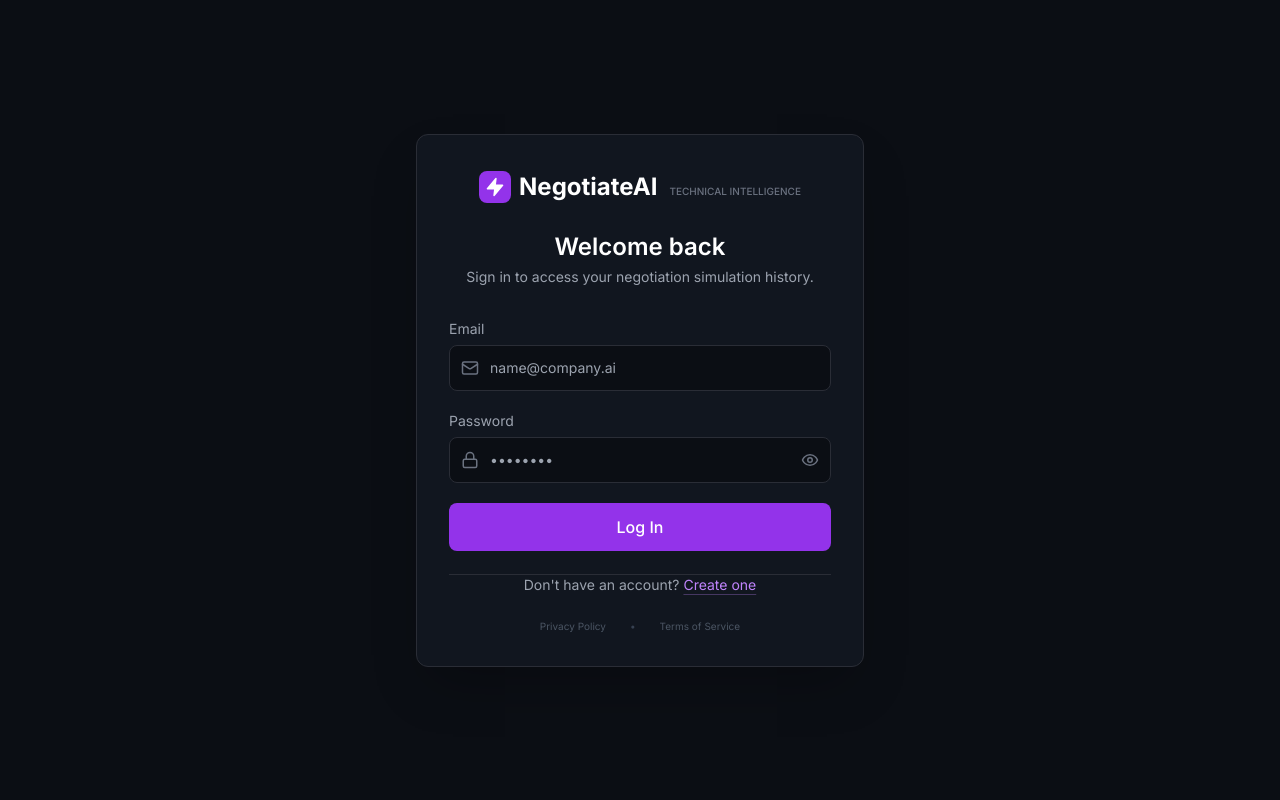
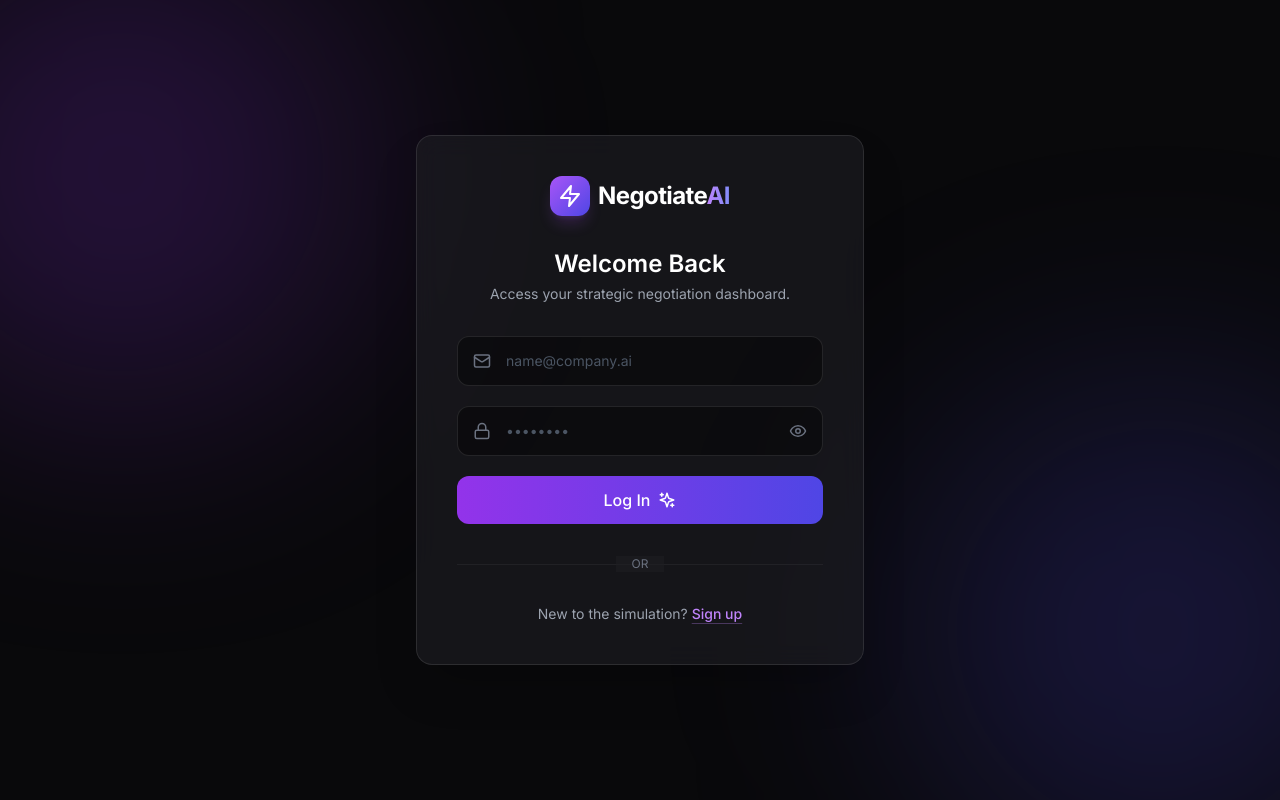
Before and after one commit to baskarvaishnavi23/multi-agent_negotiation_simulator, a React (Vite) app in the folder frontend/: page / in a window 1280 px wide. Built offline with nearby package versions, Linux system fonts and the light colour scheme.

Commit message:
Update LoginPage.jsx

```diff
--- a/frontend/src/components/LoginPage.jsx
+++ b/frontend/src/components/LoginPage.jsx
@@ -1,178 +1,115 @@
 import React, { useState } from 'react';
 import { useNavigate } from 'react-router-dom';
-import { Zap, Eye, EyeOff, Lock, Mail, User } from 'lucide-react';
+import { Zap, Eye, EyeOff, Lock, Mail, User, Sparkles } from 'lucide-react';
 
 const LoginPage = () => {
   const navigate = useNavigate();
-  const [isLogin, setIsLogin] = useState(true); // Toggle between Login and Create Account
+  const [isLogin, setIsLogin] = useState(true);
   const [showPassword, setShowPassword] = useState(false);
+  const [formData, setFormData] = useState({ name: '', email: '', password: '', confirmPassword: '' });
 
-  // Form state
-  const [formData, setFormData] = useState({
-    name: '',
-    email: '',
-    password: '',
-    confirmPassword: ''
-  });
-
-  const handleChange = (e) => {
-    setFormData({ ...formData, [e.target.name]: e.target.value });
-  };
+  const handleChange = (e) => setFormData({ ...formData, [e.target.name]: e.target.value });
 
   const handleSubmit = (e) => {
     e.preventDefault();
-    // In a real application, this is where you would call your FastAPI auth endpoint
-    console.log("Form Submitted:", formData);
-
-    // REDIRECT TO HOME PAGE (Dashboard)
     navigate('/home');
   };
 
   return (
-    <div className="min-h-screen bg-[#0B0E14] flex items-center justify-center p-4">
+    <div className="min-h-screen bg-[#09090b] flex items-center justify-center p-4 relative overflow-hidden">
 
-      <div className="w-full max-w-md bg-[#11161F] border border-[#2A2D36] rounded-xl shadow-2xl p-8">
+      {/* Ambient Background Glows */}
+      <div className="absolute top-[-10%] left-[-10%] w-[500px] h-[500px] bg-purple-600/20 rounded-full blur-[120px] pointer-events-none"></div>
+      <div className="absolute bottom-[-10%] right-[-10%] w-[500px] h-[500px] bg-indigo-600/20 rounded-full blur-[120px] pointer-events-none"></div>
 
-        {/* Header / Logo */}
-        <div className="flex items-center justify-center gap-2 mb-6 text-white font-bold text-2xl">
-          <div className="bg-purple-600 p-1.5 rounded-lg">
-            <Zap size={20} className="text-white fill-current" />
+      {/* Login Card */}
+      <div className="relative w-full max-w-md glass-panel p-8 md:p-10 z-10">
+
+        {/* Logo */}
+        <div className="flex items-center justify-center gap-2 mb-8">
+          <div className="bg-gradient-to-br from-purple-500 to-indigo-600 p-2 rounded-xl shadow-lg shadow-purple-500/20">
+            <Zap size={24} className="text-white" />
           </div>
-          NegotiateAI
-          <span className="text-[10px] font-medium text-gray-500 mt-2 ml-1">TECHNICAL INTELLIGENCE</span>
+          <h1 className="text-2xl font-bold text-white tracking-tight">Negotiate<span className="gradient-text">AI</span></h1>
         </div>
 
         {/* Title */}
         <h2 className="text-2xl font-semibold text-white mb-1 text-center">
-          {isLogin ? 'Welcome back' : 'Create account'}
+          {isLogin ? 'Welcome Back' : 'Join the Simulator'}
         </h2>
         <p className="text-sm text-gray-400 mb-8 text-center">
-          {isLogin
-            ? 'Sign in to access your negotiation simulation history.'
-            : 'Initialize your secure simulation environment.'}
+          {isLogin ? 'Access your strategic negotiation dashboard.' : 'Create your secure intelligence environment.'}
         </p>
 
         {/* Form */}
         <form onSubmit={handleSubmit} className="space-y-5">
 
-          {/* Name Field (Only for Create Account mode) */}
           {!isLogin && (
-            <div>
-              <label className="block text-sm text-gray-400 mb-1.5">Name</label>
-              <div className="relative">
-                <User size={18} className="absolute left-3 top-1/2 -translate-y-1/2 text-gray-500" />
+            <div className="relative group">
+              <User size={18} className="absolute left-4 top-1/2 -translate-y-1/2 text-gray-500 group-focus-within:text-purple-400 transition-colors" />
               <input
-                  type="text"
-                  name="name"
-                  placeholder="John Doe"
-                  className="w-full bg-[#0B0E14] border border-[#2A2D36] rounded-lg pl-10 pr-4 py-3 text-sm text-white focus:outline-none focus:border-purple-500 focus:ring-1 focus:ring-purple-500 transition"
-                  value={formData.name}
-                  onChange={handleChange}
+                type="text" name="name" placeholder="Full Name"
+                className="w-full bg-black/40 border border-white/10 rounded-xl pl-12 pr-4 py-3.5 text-sm text-white placeholder:text-gray-600 focus:outline-none focus:border-purple-500 focus:ring-1 focus:ring-purple-500 transition-all"
+                value={formData.name} onChange={handleChange}
               />
-              </div>
             </div>
           )}
 
-          {/* Email Field */}
-          <div>
-            <label className="block text-sm text-gray-400 mb-1.5">Email</label>
-            <div className="relative">
-              <Mail size={18} className="absolute left-3 top-1/2 -translate-y-1/2 text-gray-500" />
+          <div className="relative group">
+            <Mail size={18} className="absolute left-4 top-1/2 -translate-y-1/2 text-gray-500 group-focus-within:text-purple-400 transition-colors" />
             <input
-                type="email"
-                name="email"
-                placeholder="name@company.ai"
-                className="w-full bg-[#0B0E14] border border-[#2A2D36] rounded-lg pl-10 pr-4 py-3 text-sm text-white focus:outline-none focus:border-purple-500 focus:ring-1 focus:ring-purple-500 transition"
-                value={formData.email}
-                onChange={handleChange}
-                required
+              type="email" name="email" placeholder="name@company.ai"
+              className="w-full bg-black/40 border border-white/10 rounded-xl pl-12 pr-4 py-3.5 text-sm text-white placeholder:text-gray-600 focus:outline-none focus:border-purple-500 focus:ring-1 focus:ring-purple-500 transition-all"
+              value={formData.email} onChange={handleChange} required
             />
           </div>
-          </div>
 
-          {/* Password Field */}
-          <div>
-            <label className="block text-sm text-gray-400 mb-1.5">Password</label>
-            <div className="relative">
-              <Lock size={18} className="absolute left-3 top-1/2 -translate-y-1/2 text-gray-500" />
+          <div className="relative group">
+            <Lock size={18} className="absolute left-4 top-1/2 -translate-y-1/2 text-gray-500 group-focus-within:text-purple-400 transition-colors" />
             <input
-                type={showPassword ? "text" : "password"}
-                name="password"
-                placeholder="••••••••"
-                className="w-full bg-[#0B0E14] border border-[#2A2D36] rounded-lg pl-10 pr-10 py-3 text-sm text-white focus:outline-none focus:border-purple-500 focus:ring-1 focus:ring-purple-500 transition"
-                value={formData.password}
-                onChange={handleChange}
-                required
+              type={showPassword ? "text" : "password"} name="password" placeholder="••••••••"
+              className="w-full bg-black/40 border border-white/10 rounded-xl pl-12 pr-12 py-3.5 text-sm text-white placeholder:text-gray-600 focus:outline-none focus:border-purple-500 focus:ring-1 focus:ring-purple-500 transition-all"
+              value={formData.password} onChange={handleChange} required
             />
-              <button
-                type="button"
-                onClick={() => setShowPassword(!showPassword)}
-                className="absolute right-3 top-1/2 -translate-y-1/2 text-gray-500 hover:text-gray-300 transition"
-              >
+            <button type="button" onClick={() => setShowPassword(!showPassword)} className="absolute right-4 top-1/2 -translate-y-1/2 text-gray-500 hover:text-gray-300 transition">
               {showPassword ? <EyeOff size={18} /> : <Eye size={18} />}
             </button>
           </div>
-          </div>
 
-          {/* Confirm Password Field (Only for Create Account mode) */}
           {!isLogin && (
-            <div>
-              <label className="block text-sm text-gray-400 mb-1.5">Confirm Password</label>
-              <div className="relative">
-                <Lock size={18} className="absolute left-3 top-1/2 -translate-y-1/2 text-gray-500" />
+            <div className="relative group">
+              <Lock size={18} className="absolute left-4 top-1/2 -translate-y-1/2 text-gray-500 group-focus-within:text-purple-400 transition-colors" />
               <input
-                  type={showPassword ? "text" : "password"}
-                  name="confirmPassword"
-                  placeholder="••••••••"
-                  className="w-full bg-[#0B0E14] border border-[#2A2D36] rounded-lg pl-10 pr-4 py-3 text-sm text-white focus:outline-none focus:border-purple-500 focus:ring-1 focus:ring-purple-500 transition"
-                  value={formData.confirmPassword}
-                  onChange={handleChange}
-                  required={!isLogin}
+                type={showPassword ? "text" : "password"} name="confirmPassword" placeholder="Confirm Password"
+                className="w-full bg-black/40 border border-white/10 rounded-xl pl-12 pr-4 py-3.5 text-sm text-white placeholder:text-gray-600 focus:outline-none focus:border-purple-500 focus:ring-1 focus:ring-purple-500 transition-all"
+                value={formData.confirmPassword} onChange={handleChange} required={!isLogin}
               />
-              </div>
             </div>
           )}
 
-          {/* Submit Button */}
-          <button
-            type="submit"
-            className="w-full bg-purple-600 hover:bg-purple-700 text-white font-medium py-3 rounded-lg transition duration-200 mt-2"
-          >
-            {isLogin ? 'Log In' : 'Create account'}
+          <button type="submit" className="w-full glow-btn mt-4 group">
+            <span className="flex items-center justify-center gap-2">
+              {isLogin ? 'Log In' : 'Create Account'}
+              <Sparkles size={18} className="group-hover:rotate-12 transition-transform" />
+            </span>
           </button>
-
         </form>
 
         {/* Divider */}
-        <div className="relative my-6">
-          <div className="absolute inset-0 flex items-center">
-            <div className="w-full border-t border-[#2A2D36]"></div>
-          </div>
+        <div className="relative my-8">
+          <div className="absolute inset-0 flex items-center"><div className="w-full border-t border-white/5"></div></div>
+          <div className="relative flex justify-center text-xs"><span className="px-4 bg-[#1e1e24]/60 text-gray-500">OR</span></div>
         </div>
 
-        {/* Toggle Mode (Login vs Create Account) */}
+        {/* Toggle Mode */}
         <div className="text-center text-sm text-gray-400">
-          {isLogin ? "Don't have an account?" : "Already have an account?"}{' '}
-          <button
-            onClick={() => setIsLogin(!isLogin)}
-            className="text-purple-400 hover:text-purple-300 underline decoration-purple-400/30 underline-offset-4 transition"
-          >
-            {isLogin ? 'Create one' : 'Log in'}
+          {isLogin ? "New to the simulation?" : "Already an expert?"}{' '}
+          <button onClick={() => setIsLogin(!isLogin)} className="text-purple-400 hover:text-purple-300 underline decoration-purple-400/30 underline-offset-4 transition font-medium">
+            {isLogin ? 'Sign up' : 'Log in'}
           </button>
         </div>
-
-        {/* Privacy & Terms (Kept subtle) */}
-        <div className="flex justify-center gap-6 mt-6 text-[10px] text-gray-600">
-          <span className="cursor-pointer hover:text-gray-400 transition">Privacy Policy</span>
-          <span className="text-gray-700">•</span>
-          <span className="cursor-pointer hover:text-gray-400 transition">Terms of Service</span>
-        </div>
-
-        {/* <--- REMOVED THE SYSTEM READY FOOTER HERE ---> */}
-
       </div>
     </div>
   );
 };
-
 export default LoginPage;
```
Lines whose indentation alone changed are shown as unchanged.
